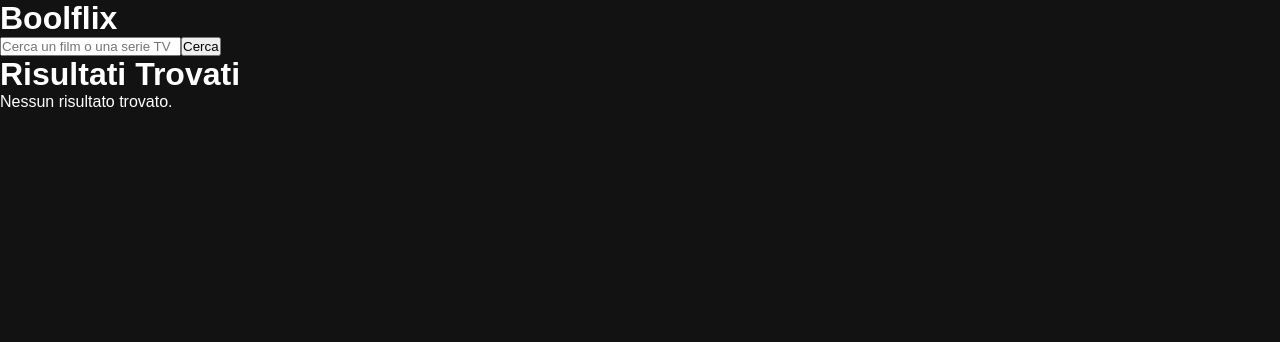
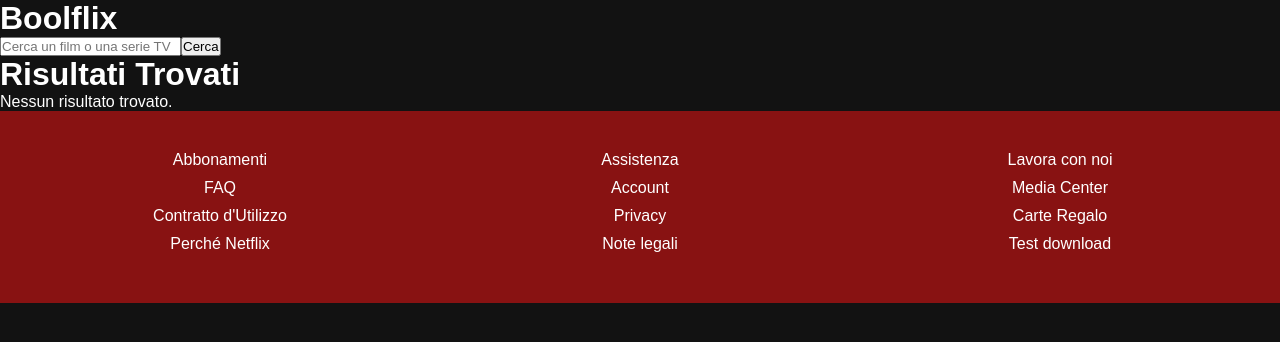
Before and after one commit to AlessandroPuglisi21/react-boolflix, a React (Vite) app: page / in a window 1280 px wide. Shown: the top 342 px of the page. Built offline with nearby package versions, Linux system fonts and the light colour scheme.

Commit message:
ADD: Css and Footer

```diff
--- /dev/null
+++ b/components/Footer.jsx
@@ -0,0 +1,35 @@
+export default function Footer() {
+  return (
+    <footer>
+      <div className="footer-container">
+        <div>
+          <ul>
+            <li>Abbonamenti</li>
+            <li>FAQ</li>
+            <li>Contratto d'Utilizzo</li>
+            <li>Perché Netflix</li>
+          </ul>
+        </div>
+
+        <div>
+          <ul>
+            <li>Assistenza</li>
+            <li>Account</li>
+            <li>Privacy</li>
+            <li>Note legali</li>
+          </ul>
+        </div>
+
+
+        <div>
+          <ul>
+            <li>Lavora con noi</li>
+            <li>Media Center</li>
+            <li>Carte Regalo</li>
+            <li>Test download</li>
+          </ul>
+        </div>
+      </div>
+    </footer>
+  );
+}
--- a/src/App.jsx
+++ b/src/App.jsx
@@ -2,6 +2,7 @@ import GlobalContext from "../context/GlobalContext"
 import axios from "axios"
 import HomePage from "./pages/HomePage"
 import Header from "../components/Header"
+import Footer from "../components/Footer"
 
 function App() {
 
@@ -10,6 +11,7 @@ function App() {
     <>
     <Header></Header>
     <HomePage></HomePage>
+    <Footer></Footer>
     </>
   )
 }
--- a/src/index.css
+++ b/src/index.css
@@ -33,8 +33,8 @@ body{
   }
 
   .card {
-    width: 200px;
-    height: 300px;
+    width: 300px;
+    height: 500px;
     position: relative;
     transform-style: preserve-3d;
     transition: transform 0.7s;
@@ -70,3 +70,25 @@ body{
     height: 100%;
     object-fit: cover;
   }
+
+  /* --------------------------------------- */
+
+/* FOOTER */
+.footer-container {
+    background-color: rgb(136, 18, 18);
+    padding: 40px;
+    display: flex;
+    justify-content: space-between;
+  }
+
+  .footer-container ul {
+    text-align: center;
+  }
+
+  .footer-container ul li {
+    margin-bottom: 10px;
+  }
+
+  .footer-container div {
+    width: 30%;
+  }
```
